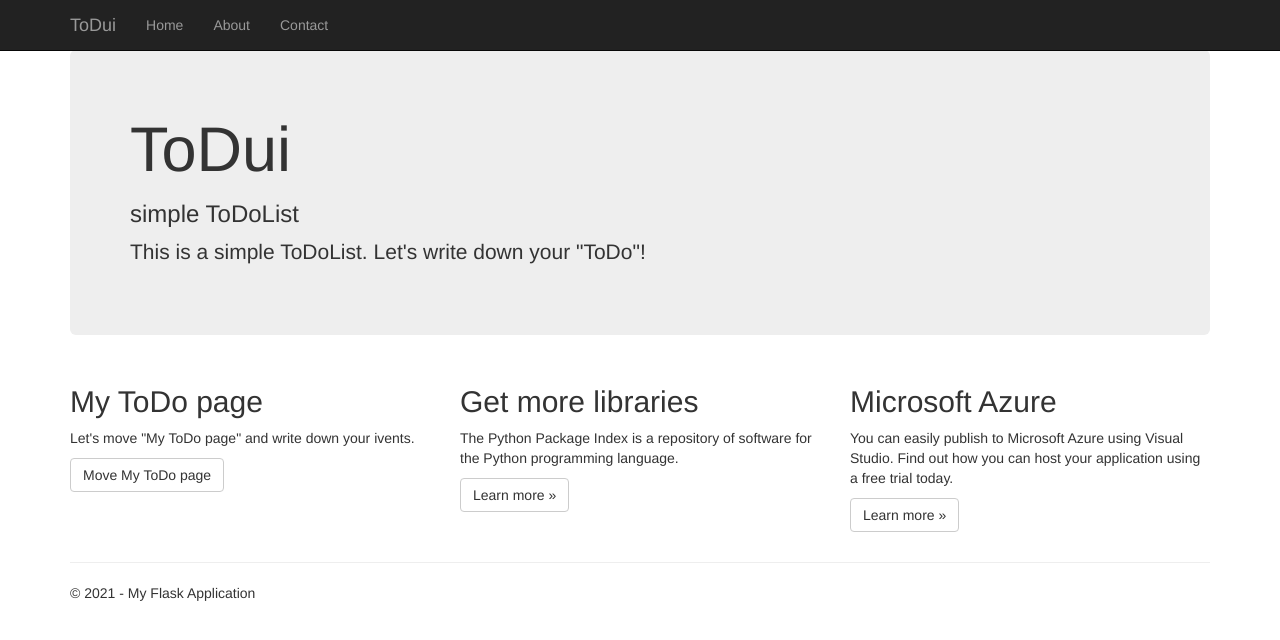
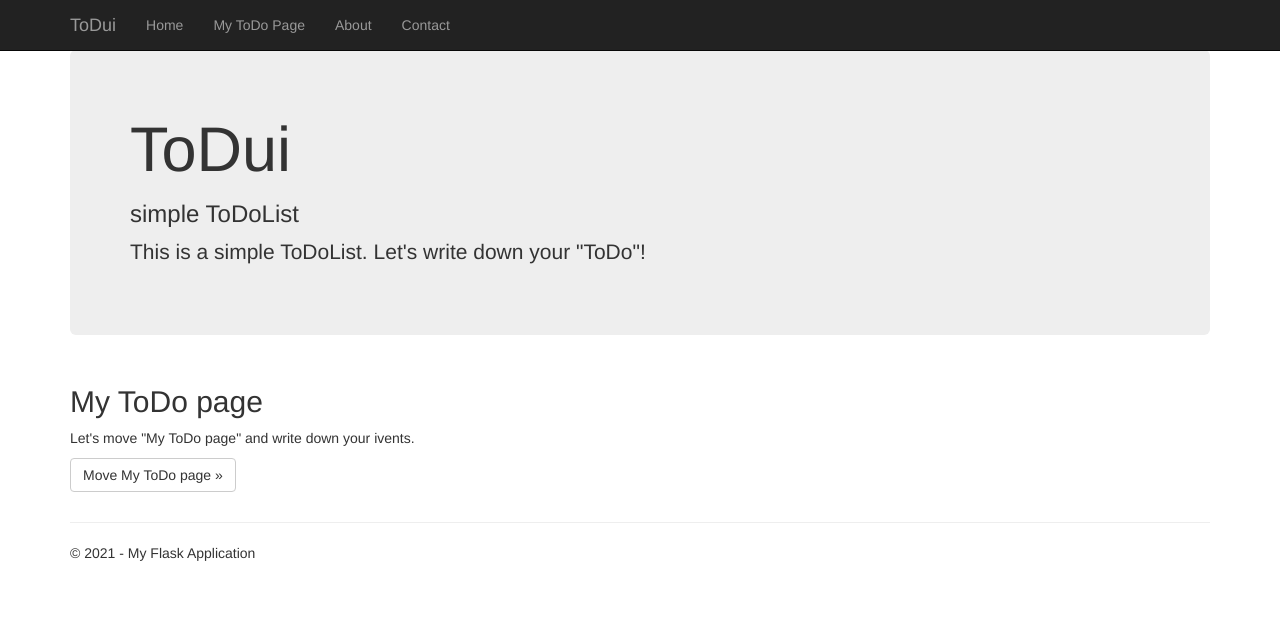
Before and after one commit to nekoshark02/FlaskToDoList, a Flask app: page / in a window 1280 px wide. Shown: the top 640 px of the page. Run offline with Flask 2, Linux system fonts and the light colour scheme; parts of the project's set-up code (start-up, migrations or seed data) failed here and were passed over; some libraries are stand-ins or nearby versions.

Commit message:
ToDolistのuserpageを作った

```diff
--- a/FlaskToDoList/FlaskToDoList/templates/about.html
+++ b/FlaskToDoList/FlaskToDoList/templates/about.html
@@ -5,6 +5,5 @@
 <h2>{{ title }}.</h2>
 <h3>{{ message }}</h3>
 
-<p>Use this area to provide additional information.</p>
 
 {% endblock %}
--- a/FlaskToDoList/FlaskToDoList/templates/index.html
+++ b/FlaskToDoList/FlaskToDoList/templates/index.html
@@ -14,17 +14,7 @@
         <p>
            Let's move "My ToDo page" and write down your ivents.
         </p>
-        <p><a class="btn btn-default" href="/ToDo">Move My ToDo page</a></p>
-    </div>
-    <div class="col-md-4">
-        <h2>Get more libraries</h2>
-        <p>The Python Package Index is a repository of software for the Python programming language.</p>
-        <p><a class="btn btn-default" href="https://pypi.python.org/pypi">Learn more &raquo;</a></p>
-    </div>
-    <div class="col-md-4">
-        <h2>Microsoft Azure</h2>
-        <p>You can easily publish to Microsoft Azure using Visual Studio. Find out how you can host your application using a free trial today.</p>
-        <p><a class="btn btn-default" href="http://azure.microsoft.com">Learn more &raquo;</a></p>
+        <p><a class="btn btn-default" href="/todo">Move My ToDo page &raquo;</a></p>
     </div>
 </div>
 
--- a/FlaskToDoList/FlaskToDoList/templates/layout.html
+++ b/FlaskToDoList/FlaskToDoList/templates/layout.html
@@ -3,7 +3,7 @@
 <head>
     <meta charset="utf-8" />
     <meta name="viewport" content="width=device-width, initial-scale=1.0">
-    <title>{{ title }} - My Flask Application</title>
+    <title>{{ title }} - Simple ToDoList</title>
     <link rel="stylesheet" type="text/css" href="/static/content/bootstrap.min.css" />
     <link rel="stylesheet" type="text/css" href="/static/content/site.css" />
     <script src="/static/scripts/modernizr-2.6.2.js"></script>
@@ -23,6 +23,7 @@
             <div class="navbar-collapse collapse">
                 <ul class="nav navbar-nav">
                     <li><a href="{{ url_for('home') }}">Home</a></li>
+                    <li><a href=" {{ url_for('todo')}}">My ToDo Page</a></li>
                     <li><a href="{{ url_for('about') }}">About</a></li>
                     <li><a href="{{ url_for('contact') }}">Contact</a></li>
                 </ul>
--- /dev/null
+++ b/FlaskToDoList/FlaskToDoList/templates/userpage.html
@@ -0,0 +1,5 @@
+{% extends "layout.html" %}
+
+{% block content %}
+
+{% endblock %}
--- a/FlaskToDoList/FlaskToDoList/views.py
+++ b/FlaskToDoList/FlaskToDoList/views.py
@@ -24,7 +24,6 @@
         'contact.html',
         title='Contact',
         year=datetime.now().year,
-        message='Your contact page.'
     )
 
 @app.route('/about')
@@ -34,5 +33,16 @@
         'about.html',
         title='About',
         year=datetime.now().year,
-        message='Your application description page.'
+        message='What is "Todui"?'
     )
+@app.route('/todo',methods=['GET','POST'])
+def todo():
+    """My ToDo Page."""
+    return render_template(
+        'todo.html',
+        title='My ToDo Page',
+        year=datetime.now().year,
+        message='Welcome to My ToDo Page.'
+        )
+def login():
+    return render_template
```
Also changed, not shown: FlaskToDoList/FlaskToDoList/templates/ToDo.html (+14 -4 lines), FlaskToDoList/FlaskToDoList/templates/contact.html (+3 -9 lines), 1 other file.
